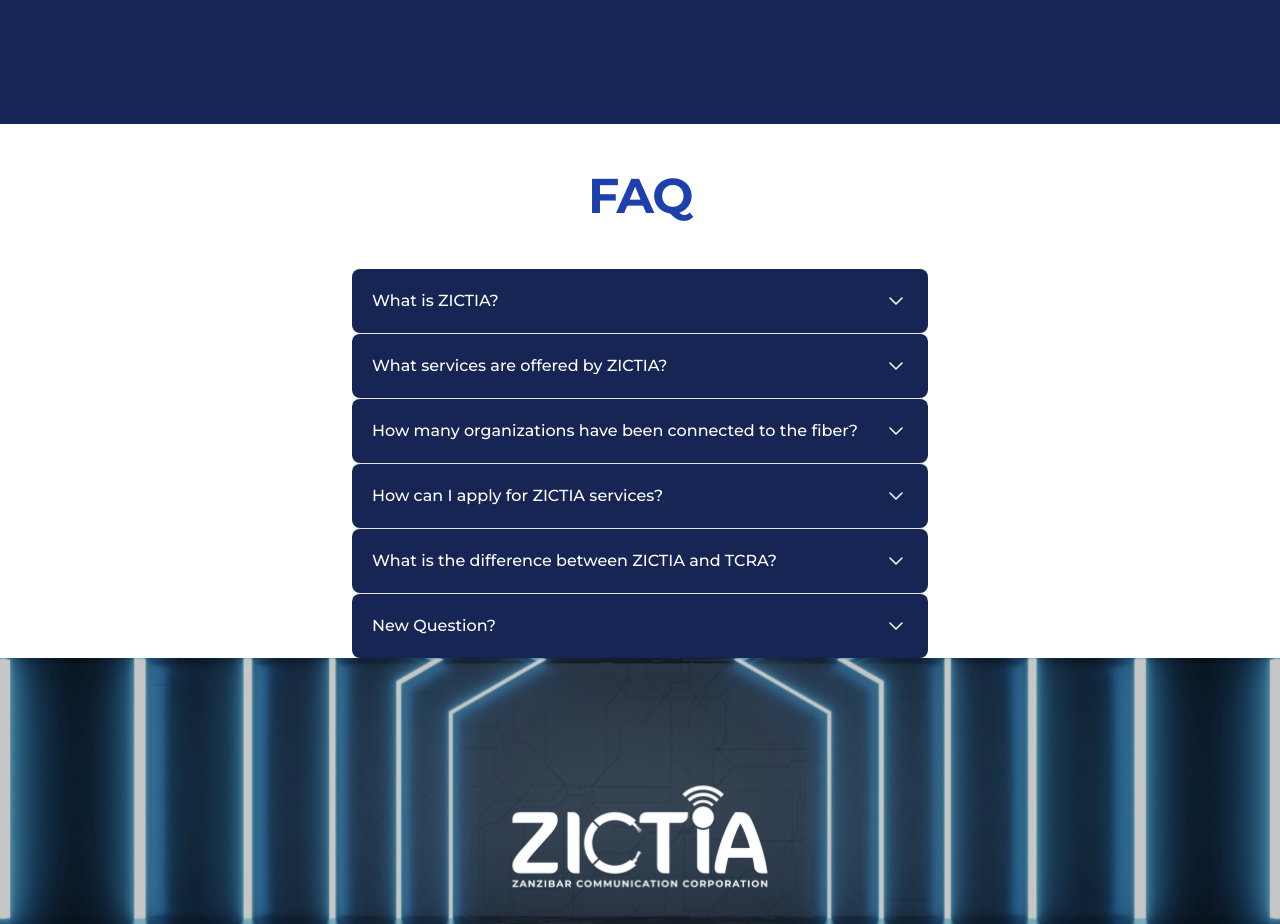
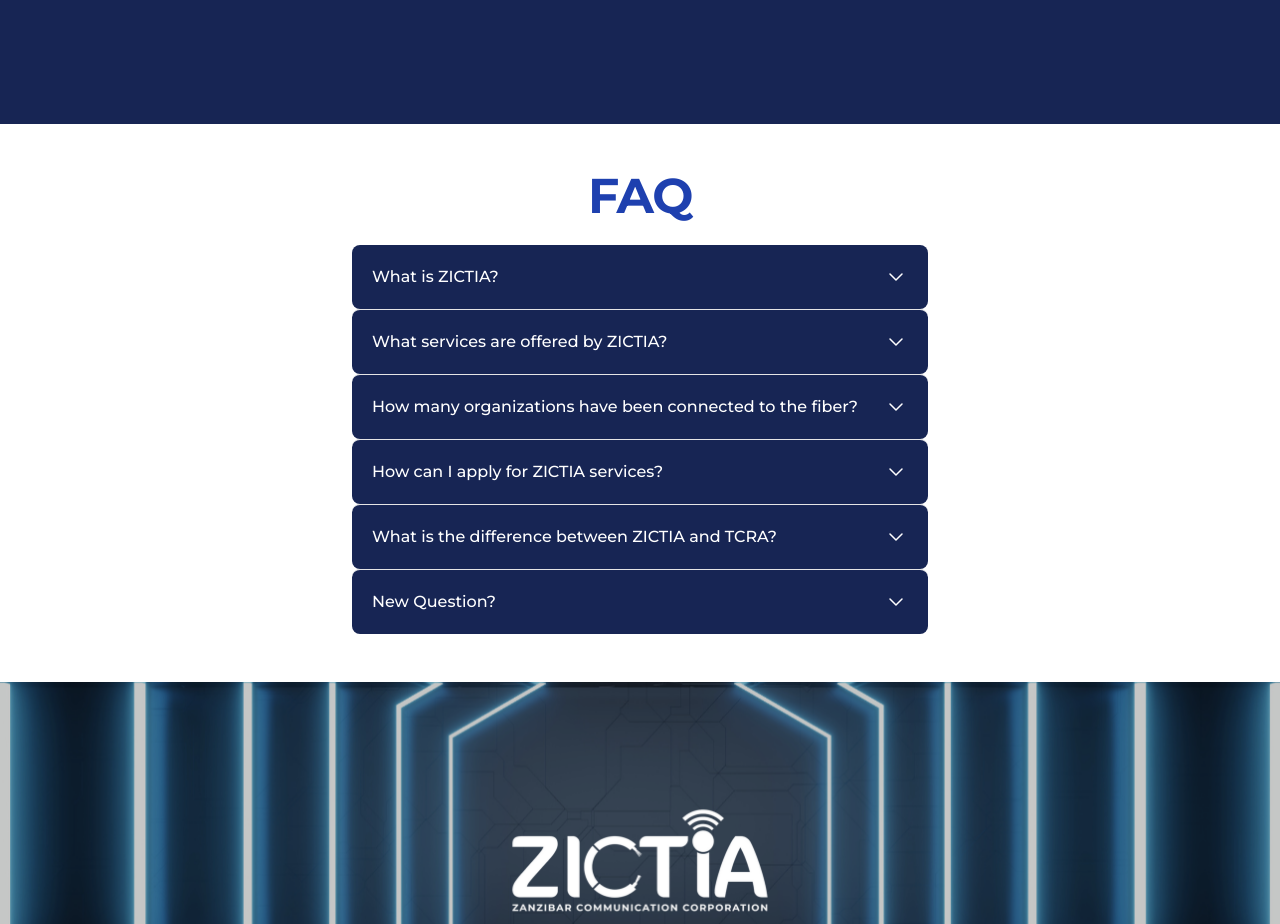
Before and after one commit to threefoldfoundation/www_zictia_demo, a Vue app: page /faq in a window 1280 px wide. Shown: the part 1040-1964 px from the top of the page. Built offline with nearby package versions, Linux system fonts and the light colour scheme.

Commit message:
fix faq demention

```diff
--- a/src/components/FAQAccordion.vue
+++ b/src/components/FAQAccordion.vue
@@ -1,7 +1,7 @@
 <template>
-  <div class="max-w-screen-xl mx-auto px-5 bg-white min-h-sceen">
+  <div class="max-w-screen-xl my-12 mx-auto px-5 bg-white min-h-sceen">
     <div class="flex flex-col items-center">
-      <h2 class="text-2xl my-12 md:text-3xl lg:text-5xl leading-none font-bold tracking-tight text-blue-800">
+      <h2 class="text-2xl mb-6 md:text-3xl lg:text-5xl leading-none font-bold tracking-tight text-blue-800">
         FAQ
       </h2>
     </div>
```
